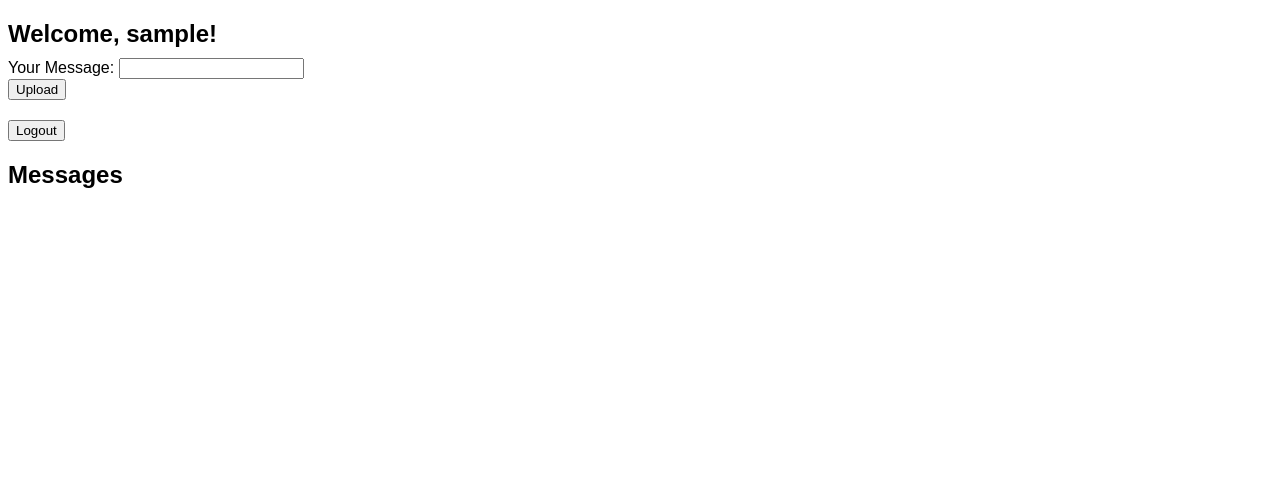
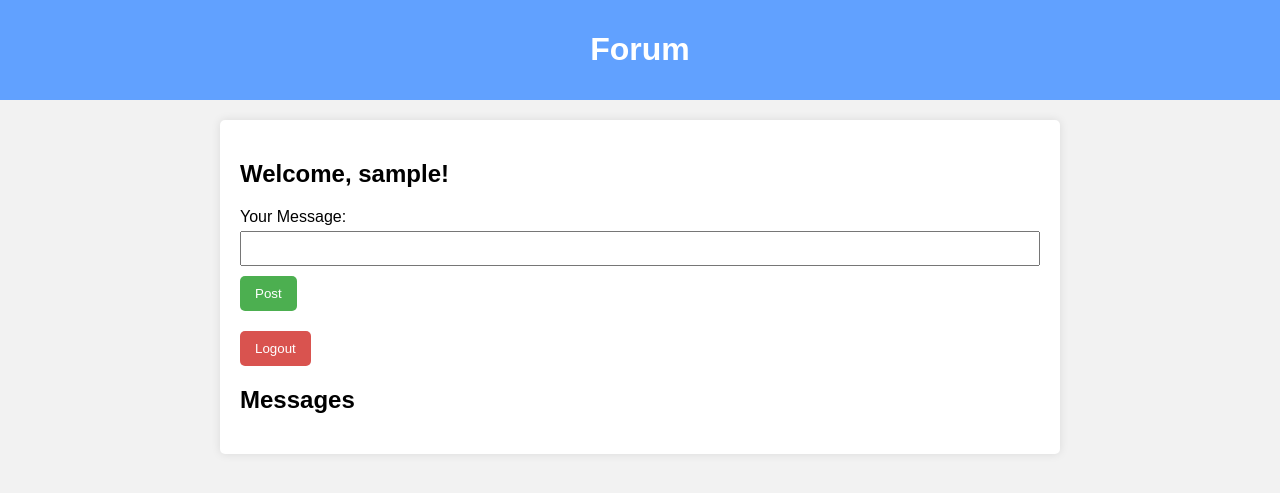
Before and after one commit to yuhertz/forum-v2, a PHP site: page /index.php in a window 1280 px wide. Shown: the top 493 px of the page. Run offline with PHP 8.4, Linux system fonts and the light colour scheme; the visitor is signed in with stand-in values (Sample User, id 1).

Commit message:
Update index.php

```diff
--- a/index.php
+++ b/index.php
@@ -57,23 +57,34 @@ $log_lines = array_reverse(file($log_file_path, FILE_IGNORE_NEW_LINES | FILE_SKI
 <head>
     <meta charset="UTF-8">
     <meta name="viewport" content="width=device-width, initial-scale=1.0">
-    <title>Forum Logger</title>
+    <title>Roblox Group Wall</title>
     <style>
         body {
             font-family: Arial, sans-serif;
+            background-color: #f2f2f2;
+            margin: 0;
+            padding: 0;
         }
 
-        form {
-            margin-bottom: 20px;
+        header {
+            background-color: #61a1ff;
+            padding: 10px;
+            text-align: center;
+            color: #fff;
+        }
+
+        main {
+            max-width: 800px;
+            margin: 20px auto;
+            background-color: #fff;
+            border-radius: 5px;
+            box-shadow: 0 0 10px rgba(0, 0, 0, 0.1);
+            padding: 20px;
         }
 
         .message-container {
-            border: 1px solid #ccc;
+            border-bottom: 1px solid #ccc;
             padding: 10px;
-            margin-bottom: 10px;
-        }
-
-        h2 {
             margin-bottom: 10px;
         }
 
@@ -86,9 +97,51 @@ $log_lines = array_reverse(file($log_file_path, FILE_IGNORE_NEW_LINES | FILE_SKI
             display: block;
             margin-top: 5px;
         }
+
+        form {
+            margin-bottom: 20px;
+        }
+
+        label {
+            display: block;
+            margin-bottom: 5px;
+        }
+
+        input[type="text"], input[type="password"] {
+            width: 100%;
+            padding: 8px;
+            margin-bottom: 10px;
+            box-sizing: border-box;
+        }
+
+        button {
+            background-color: #4CAF50;
+            color: white;
+            padding: 10px 15px;
+            border: none;
+            border-radius: 5px;
+            cursor: pointer;
+        }
+
+        button:hover {
+            background-color: #45a049;
+        }
+
+        .logout-btn {
+            background-color: #d9534f;
+        }
+
+        .logout-btn:hover {
+            background-color: #c9302c;
+        }
     </style>
 </head>
 <body>
+    <header>
+        <h1>Forum</h1>
+    </header>
+
+    <main>
         <?php if (!isset($_SESSION['username'])): ?>
             <h2>Login</h2>
             <form method="post" action="">
@@ -106,11 +159,11 @@ $log_lines = array_reverse(file($log_file_path, FILE_IGNORE_NEW_LINES | FILE_SKI
                 <label for="text">Your Message:</label>
                 <input type="text" id="text" name="text" required>
                 <br>
-            <button type="submit" name="submit">Upload</button>
+                <button type="submit" name="submit">Post</button>
             </form>
 
             <form method="post" action="">
-            <button type="submit" name="logout">Logout</button>
+                <button type="submit" name="logout" class="logout-btn">Logout</button>
             </form>
 
             <h2>Messages</h2>
@@ -125,5 +178,6 @@ $log_lines = array_reverse(file($log_file_path, FILE_IGNORE_NEW_LINES | FILE_SKI
                 <?php endif; ?>
             <?php endforeach; ?>
         <?php endif; ?>
+    </main>
 </body>
 </html>
```
Lines whose indentation alone changed are shown as unchanged.
